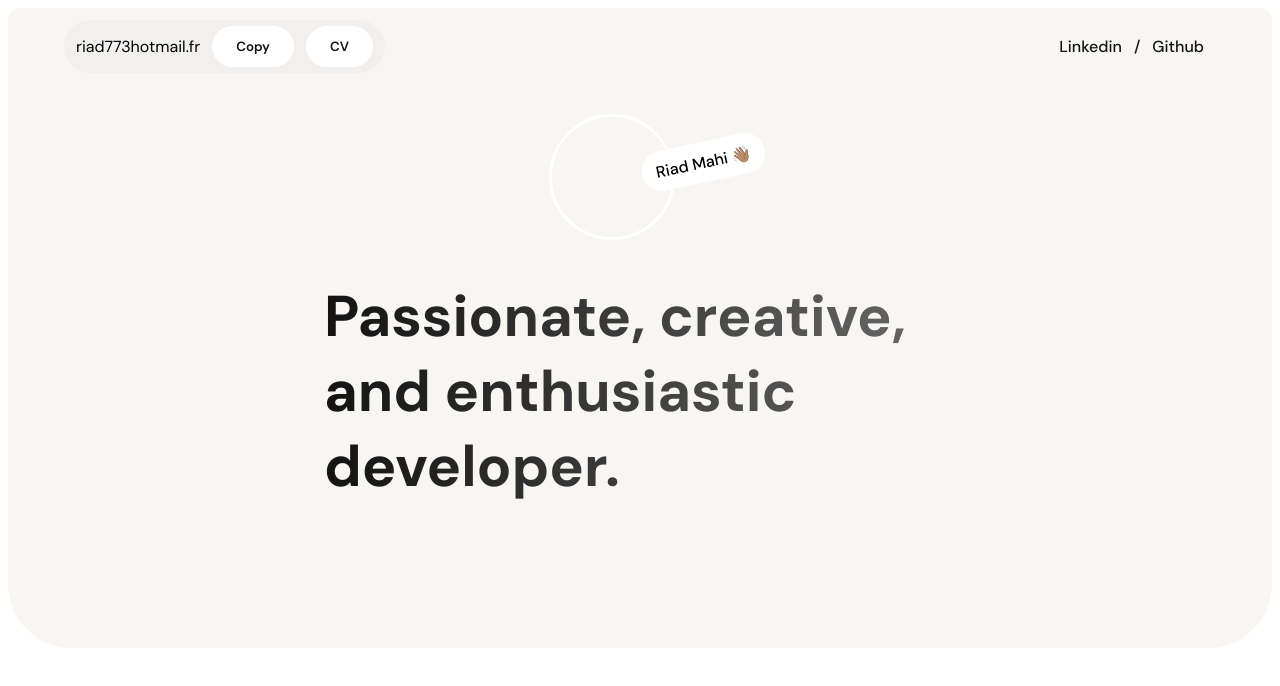
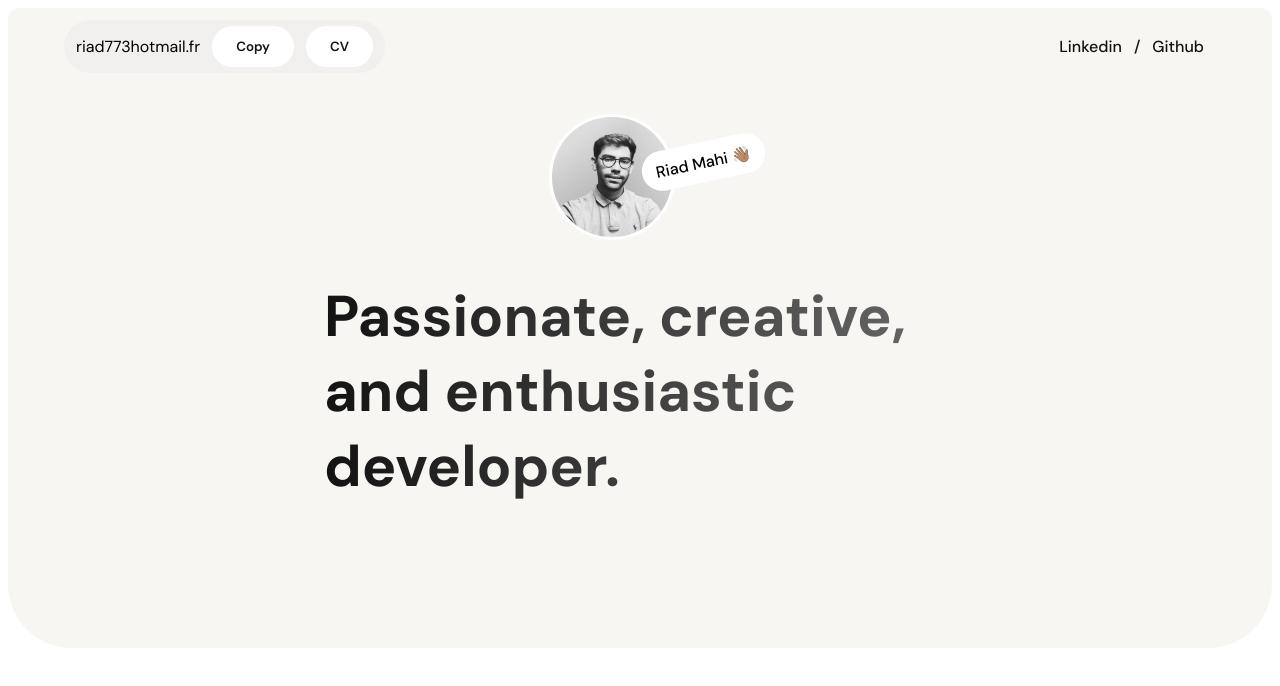
Before and after one commit to riadmahi/portfolio-riadmahi, an Angular app: page / in a window 1280 px wide. Shown: the top 686 px of the page. Built offline with nearby package versions, Linux system fonts and the light colour scheme.

Commit message:
Add profile photo

```diff
--- a/src/app/home/home.component.html
+++ b/src/app/home/home.component.html
@@ -1,7 +1,10 @@
 <div class="container">
     <app-top-bar></app-top-bar>
+
     <div class="profile-row">
-        <div class="profile-container"></div>
+        <div class="profile-container">
+            <img src="/profile-photo.png" alt="Profile Photo"/>
+        </div>
         <div class="profile-badge"><p>Riad Mahi 👋🏽</p></div>
     </div>
     <h1 class="motto">Passionate, creative, and enthusiastic developer.</h1>
--- a/src/app/home/home.component.scss
+++ b/src/app/home/home.component.scss
@@ -25,6 +25,11 @@
     height: 120px;
     border-radius: 100px;
     border: 3px solid white;
+    img {
+        width:120px;
+        height: 120px;
+        border-radius: 100px;
+    }
 }
 
 .profile-badge {
```
Also changed, not shown: public/profile-photo.png (renamed from src/assets/profile-photo.png).
